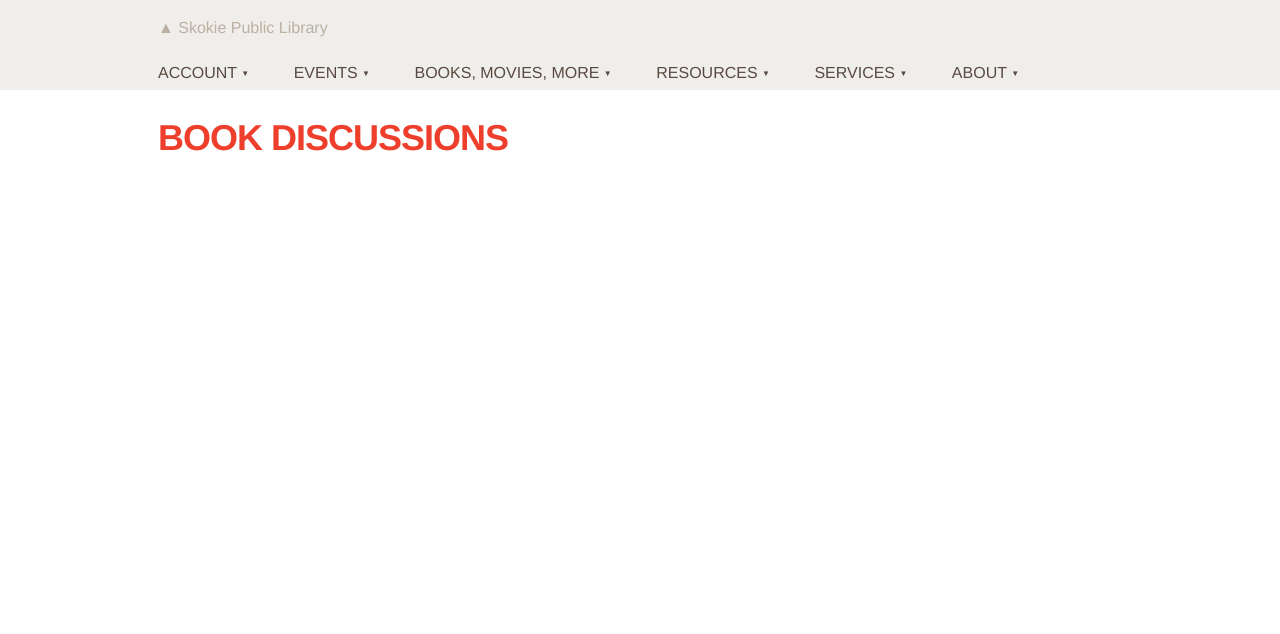
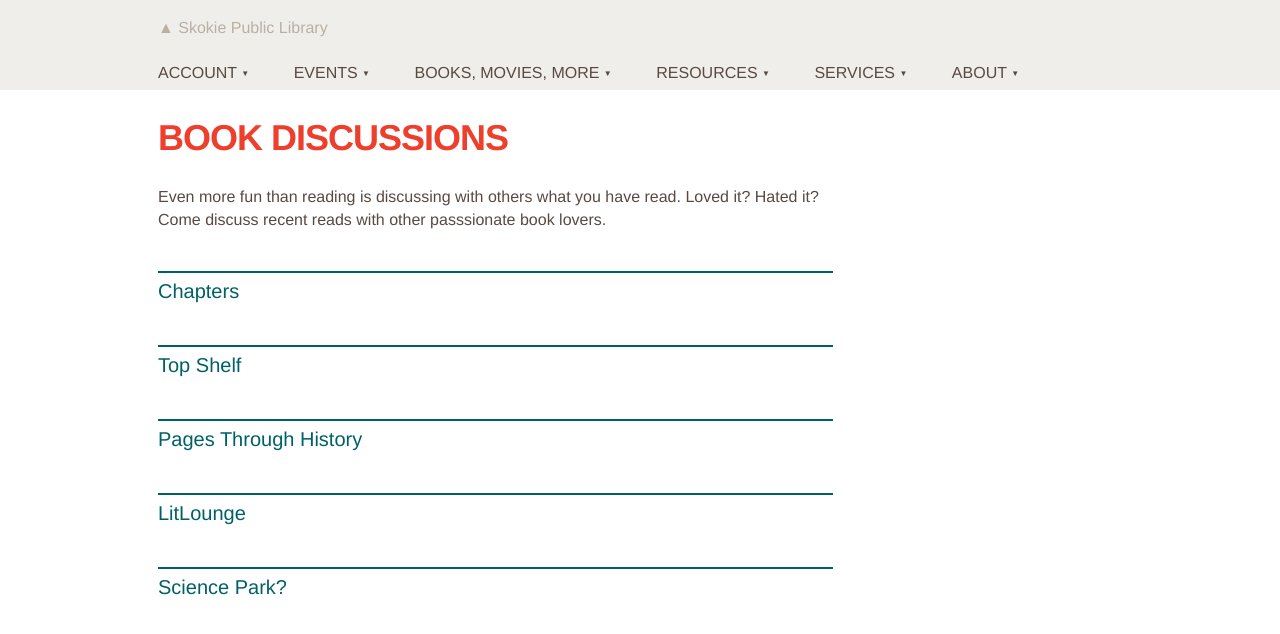
Before and after one commit to skokielibrary/spl-content, a Jekyll site: the page built from _content/lynnanne/books-movies-more--book-discussions.markdown, in a window 1280 px wide. Shown: the top 634 px of the page. Built offline with Jekyll 4.4.1, drawn with Linux system fonts in a browser that asks for light colours.

Commit message:
Updated books-movies-more--book-discussions.markdown

```diff
--- a/_content/lynnanne/books-movies-more--book-discussions.markdown
+++ b/_content/lynnanne/books-movies-more--book-discussions.markdown
@@ -1,4 +1,13 @@
 ---
 layout: page
 title: Book discussions
+published: true
 ---
+
+Even more fun than reading is discussing with others what you have read. Loved it? Hated it?  Come discuss recent reads with other passsionate book lovers.
+
+## Chapters
+## Top Shelf
+## Pages Through History
+## LitLounge
+## Science Park?
```
